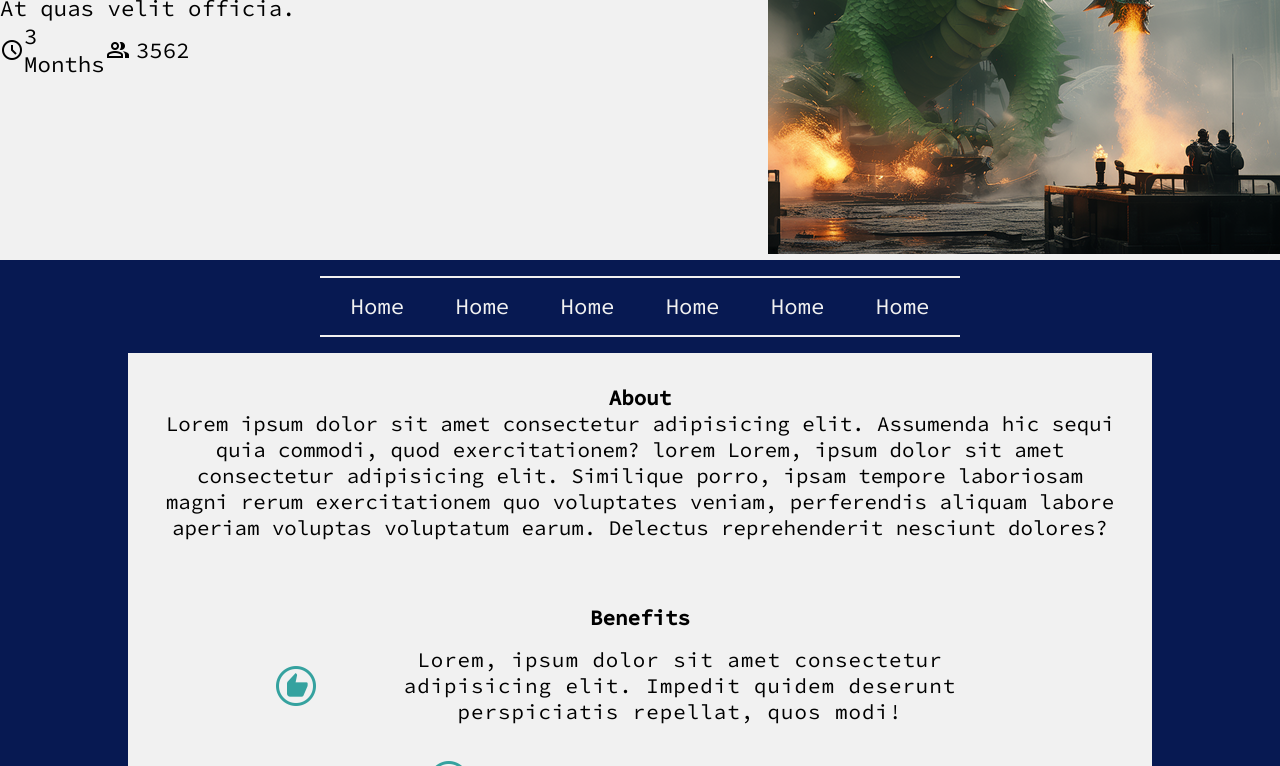
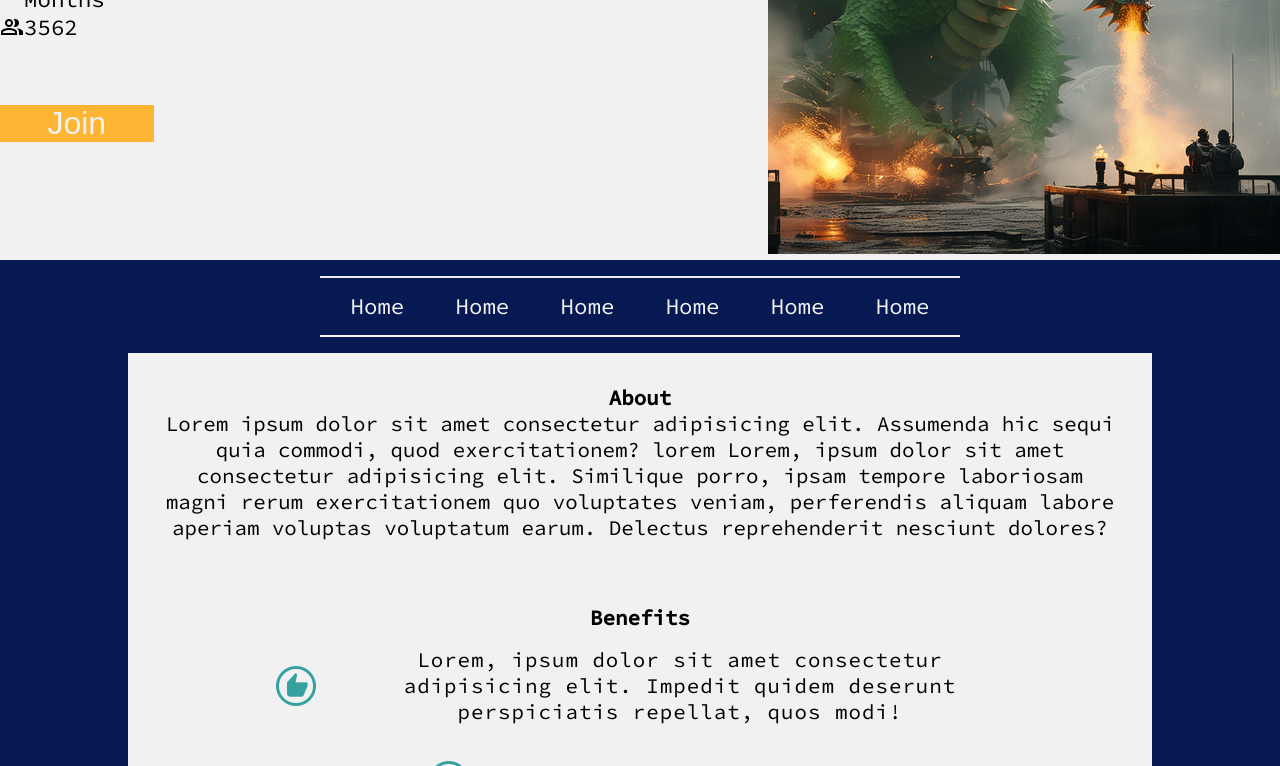
Before and after one commit to thelordax0/big-brain, a website: page challengedetails.html in a window 1280 px wide. Shown: the part 334-1100 px from the top of the page. Drawn offline with nearby package versions, Linux system fonts and the light colour scheme.

Commit message:
add join challenge btn added

```diff
--- a/challengedetails.html
+++ b/challengedetails.html
@@ -43,7 +43,9 @@
           <span class="material-symbols-outlined"> group </span>
           <span class="joined-users-span">3562</span>
         </p>
+        <button class="join-challenge-btn">Join</button>
       </div>
+
       <div>
         <img src="./dra.png" alt="" />
       </div>
--- a/style.css
+++ b/style.css
@@ -227,10 +227,23 @@ section.challenge-details-container {
 }
 section.challenge-details-container p.time-duration,
 p.joined-users {
-  display: inline-flex;
+  display: flex;
   align-items: center;
-  justify-content: space-around;
-  width: 7vw;
+  width: 10vw;
+}
+
+button.join-challenge-btn {
+  background-color: #ffb534;
+  color: #f1f1f1;
+  font-size: 2rem;
+  margin-top: 4rem;
+  width: 12vw;
+  border: none;
+  cursor: pointer;
+}
+
+button.join-challenge-btn:hover {
+  background-color: #dd9517;
 }
 
 section.tab-menu-container {
```
